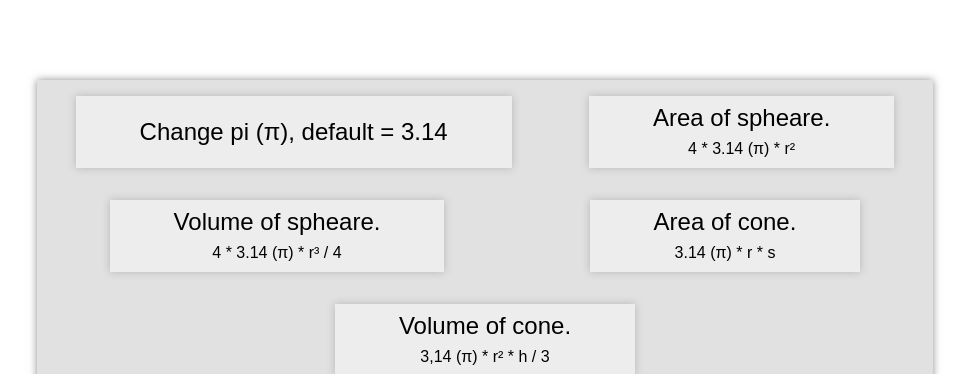
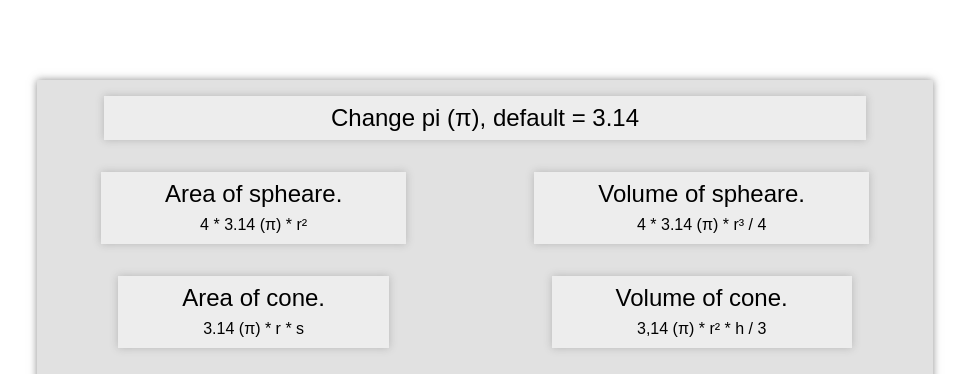
Before and after one commit to BurnyLlama/Math, a plain HTML site: page Math/index.html in a window 1280 px wide. Shown: the top 374 px of the page, without its empty margins (155-1124 px from the left). Drawn offline with Linux system fonts and the light colour scheme.

Commit message:
Added a button to change pi.

```diff
--- a/Math/index.html
+++ b/Math/index.html
@@ -30,6 +30,9 @@
       #history {
         width: 80%; background: #cccc; box-shadow: 0 0 1vh #4444;
       }
+      #pi {
+        width: 85%;
+      }
     </style>
   </head>
   <body>
@@ -37,7 +40,7 @@
 
 
     <div class="calculator">
-      <button onclick="definePi()">Change pi (&pi;), default = 3.14 </button>
+      <button onclick="definePi()" id="pi">Change pi (&pi;), default = 3.14 </button>
       <button onclick="spheareArea()">Area of spheare. <br><span>4 * 3.14 (&pi;) * r²</span></button>
       <button onclick="spheareVolume()">Volume of spheare. <br><span>4 * 3.14 (&pi;) * r³ / 4 </span></button>
       <button onclick="coneArea()">Area of cone. <br><span>3.14 (&pi;) * r * s</span></button>
```
